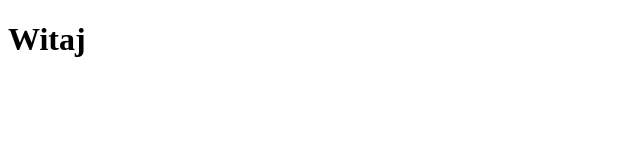
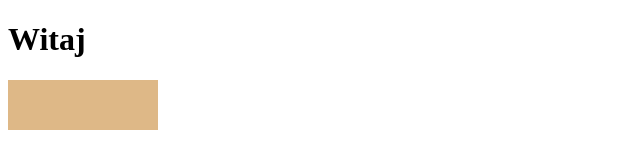
Before and after one commit to Frodzislaw/Hamburger, a plain HTML site: page index.html in a window 1280 px wide. Shown: the whole page, without its empty margins (0-640 px from the left). Drawn offline with Linux system fonts and the light colour scheme.

Commit message:
Second commit

```diff
--- a/index.html
+++ b/index.html
@@ -2,9 +2,11 @@
 <html lang="en">
 <head>
     <meta charset="UTF-8">
+    <link rel="stylesheet" href="style.css">
     <title>Title</title>
 </head>
 <body>
     <h1>Witaj</h1>
+    <div class="half-ellipse"></div>
 </body>
 </html>
--- /dev/null
+++ b/style.css
@@ -0,0 +1,5 @@
+.half-ellipse {
+    background: burlywood;
+    width: 150px;
+    height: 50px;
+}
```
